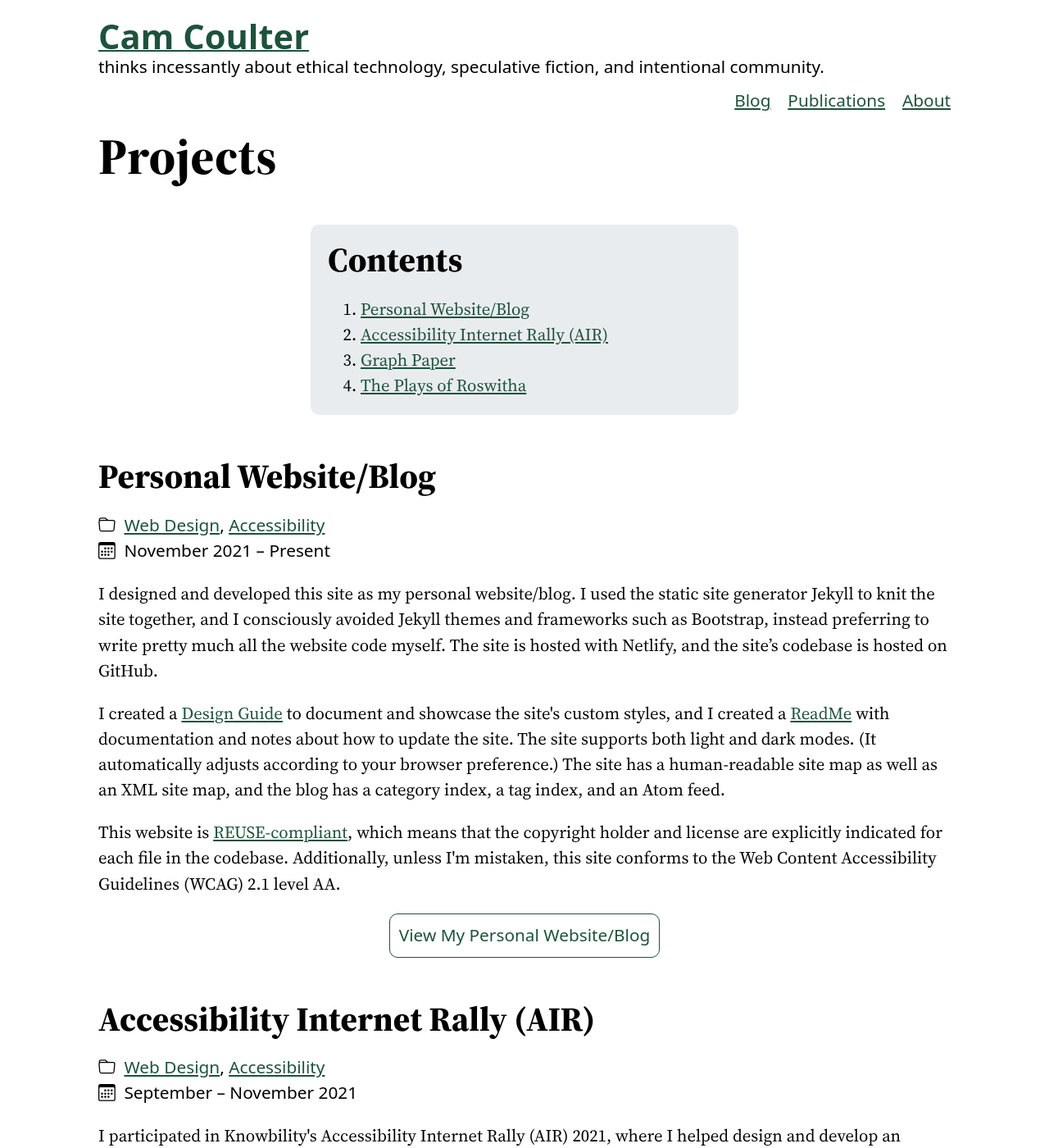
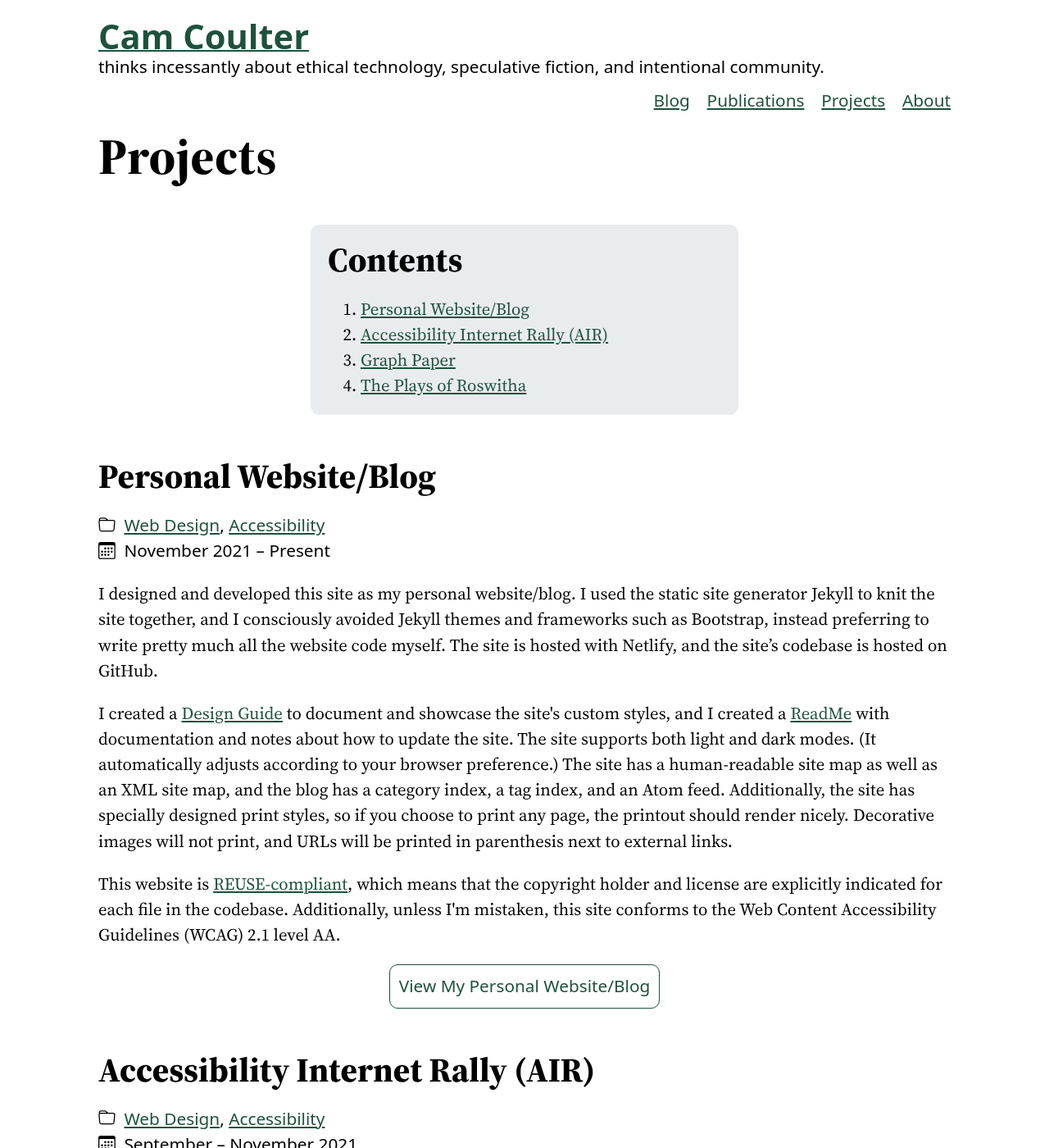
Before and after one commit to cncoulter/camcoulter.com, a Jekyll site: the page built from Projects.html, in a window 1280 px wide and 1400 px high. Shown: the whole window at 82% size. Built offline with Jekyll 4.4.1, drawn with Linux system fonts in a browser that asks for light colours; some web fonts are replaced.

Commit message:
Add Projects page

```diff
--- a/Projects.html
+++ b/Projects.html
@@ -27,7 +27,7 @@
 
 <p>I designed and developed this site as my personal website/blog. I used the static site generator Jekyll to knit the site together, and I consciously avoided Jekyll themes and frameworks such as Bootstrap, instead preferring to write pretty much all the website code myself. The site is hosted with Netlify, and the site’s codebase is hosted on GitHub.</p>
 
-<p>I created a <a href="/About-This-Site/Design-Guide/">Design Guide</a> to document and showcase the site's custom styles, and I created a <a href="/About-This-Site/ReadMe/">ReadMe</a> with documentation and notes about how to update the site. The site supports both light and dark modes. (It automatically adjusts according to your browser preference.) The site has a human-readable site map as well as an XML site map, and the blog has a category index, a tag index, and an Atom feed.</p>
+<p>I created a <a href="/About-This-Site/Design-Guide/">Design Guide</a> to document and showcase the site's custom styles, and I created a <a href="/About-This-Site/ReadMe/">ReadMe</a> with documentation and notes about how to update the site. The site supports both light and dark modes. (It automatically adjusts according to your browser preference.) The site has a human-readable site map as well as an XML site map, and the blog has a category index, a tag index, and an Atom feed. Additionally, the site has specially designed print styles, so if you choose to print any page, the printout should render nicely. Decorative images will not print, and URLs will be printed in parenthesis next to external links.</p>
 
 <p>This website is <a href="https://reuse.software/">REUSE-compliant</a>, which means that the copyright holder and license are explicitly indicated for each file in the codebase. Additionally, unless I'm mistaken, this site conforms to the Web Content Accessibility Guidelines (WCAG) 2.1 level AA.</p>
 
--- a/Site-Map.html
+++ b/Site-Map.html
@@ -33,10 +33,12 @@
 		</ul>
 	</li>
 	<li><a href="/Publications/">Publications</a></li>
+	<li><a href="/Projects/">Projects</a></li>
 	<li><a href="/About/">About</a></li>
 	<li><a href="/About-This-Site/">About This Site</a>
 		<ul>
 			<li><a href="/About-This-Site/ReadMe/">ReadMe</a></li>
+			<li><a href="/About-This-Site/Design-Guide/">Design Guide</a></li>
 		</ul>
 	</li>
 	<li><a href="/Site-Map/">Site Map</a>
--- a/_layouts/default.html
+++ b/_layouts/default.html
@@ -94,6 +94,7 @@
 				<ul class="primary-nav link-undercover--list">
 					<li><a href="/" class="link-undercover">Blog</a></li>
 					<li><a href="/Publications/" class="link-undercover">Publications</a></li>
+					<li><a href="/Projects/" class="link-undercover">Projects</a></li>
 					<li><a href="/About/" class="link-undercover">About</a></li>
 				</ul>
 			</nav>
```
